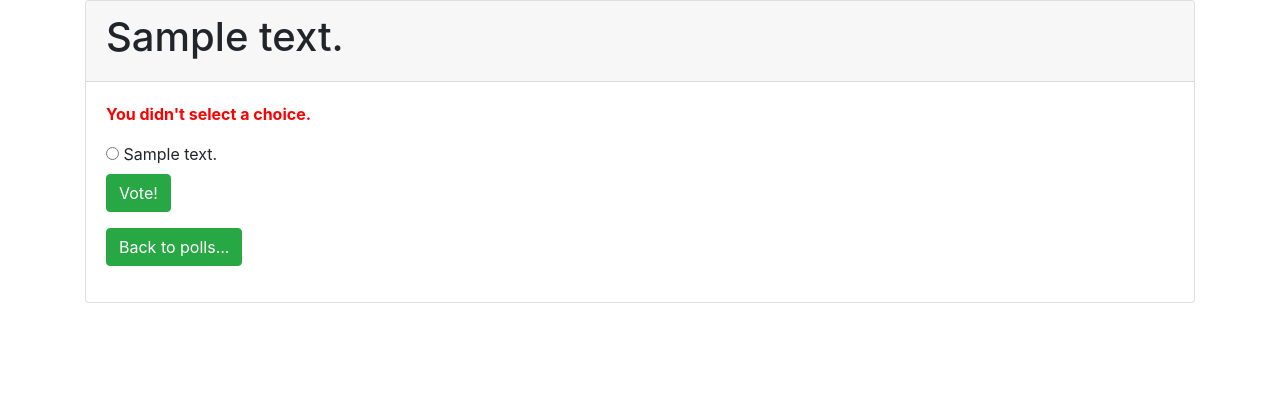
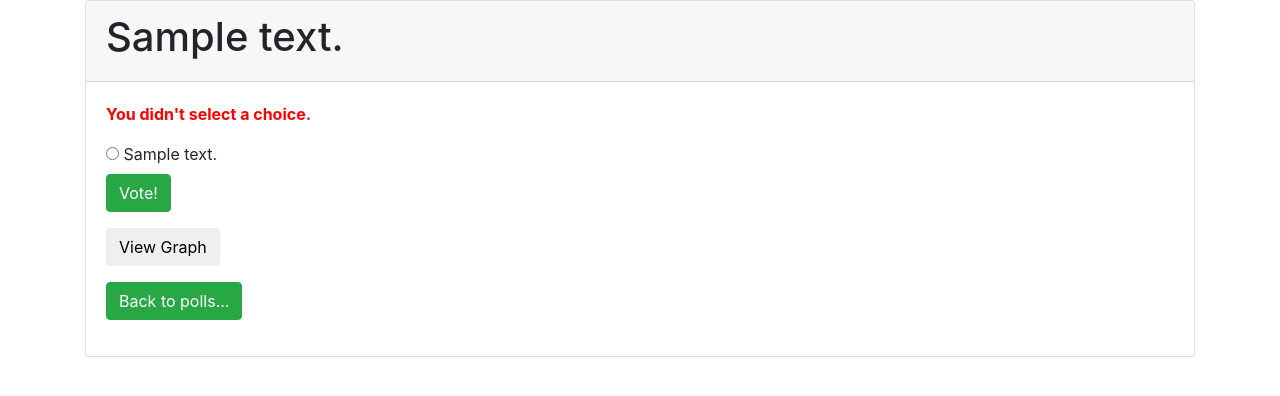
Before and after one commit to alexzlue/RB-Django, a Django app: page /polls/1/vote/ in a window 1280 px wide. Shown: the top 396 px of the page. Run offline with Django 3.2, Linux system fonts and the light colour scheme; tables that the repository leaves empty hold one stand-in row (values such as "Sample post"); some libraries are stand-ins or nearby versions.

Commit message:
css changes and added button to change to graph view

```diff
--- a/mysite/polls/templates/polls/create.html
+++ b/mysite/polls/templates/polls/create.html
@@ -3,7 +3,9 @@
 <link rel="stylesheet" href="http://code.jquery.com/ui/1.8.18/themes/base/jquery-ui.css" type="text/css" media="all" />
 <script src="https://ajax.googleapis.com/ajax/libs/jquery/3.4.1/jquery.min.js"></script>
 {% load static %}
+<link rel="stylesheet" type="type/css" href="{% static 'polls/buttons.css' %}">
 <script src="{% static 'polls/js/jquery.autocomplete.js' %}" type="text/javascript"></script>
+
 <style>
     .autocomplete-suggestions { border: 1px solid #999; background: #FFF; overflow: auto; }
     .autocomplete-suggestion { padding: 2px 5px; white-space: nowrap; overflow: hidden; }
@@ -34,7 +36,7 @@
         <div class="card-body">
                 {% crispy form %}
                 <form action="{% url 'polls:index' %}">
-                    <button type="submit" class="btn btn-success">Back to polls...</button>
+                    <button type="submit" class="btn btn-success" id="back_css">Back to polls...</button>
                 </form>
         </div>
     </div>
--- a/mysite/polls/templates/polls/detail.html
+++ b/mysite/polls/templates/polls/detail.html
@@ -1,5 +1,7 @@
 <link rel="stylesheet" href="https://stackpath.bootstrapcdn.com/bootstrap/4.1.3/css/bootstrap.min.css" integrity="sha384-MCw98/SFnGE8fJT3GXwEOngsV7Zt27NXFoaoApmYm81iuXoPkFOJwJ8ERdknLPMO" crossorigin="anonymous">
 <script src="https://stackpath.bootstrapcdn.com/bootstrap/4.1.3/js/bootstrap.min.js" integrity="sha384-ChfqqxuZUCnJSK3+MXmPNIyE6ZbWh2IMqE241rYiqJxyMiZ6OW/JmZQ5stwEULTy" crossorigin="anonymous"></script>
+{% load static %}
+<link rel="stylesheet" type="type/css" href="{% static 'polls/buttons.css' %}">
 
 <div class='container'>
     <div class='card'>
@@ -14,11 +16,15 @@
                         <input type="radio" name="choice" id="choice{{ forloop.counter }}" value="{{ choice.id }}">
                         <label for="choice{{ forloop.counter }}">{{ choice.choice_text }}</label><br>
                     {% endfor %}
-                    <button type="submit" class="btn btn-success">Vote!</button>
-                    </form>
+                    <button type="submit" class="btn btn-success" id="continue_css">Vote!</button>
+                </form>
 
-                    <form action="{% url 'polls:index' %}">
-                            <button type="submit" class="btn btn-success">Back to polls...</button>
+                <form action="{% url 'polls:graph' question.id %}">
+                    <button type="submit" class="btn" id="graph_css">View Graph</button>
+                </form>
+
+                <form action="{% url 'polls:index' %}">
+                    <button type="submit" class="btn btn-success" id="back_css">Back to polls...</button>
                 </form>
         </div>
     </div>
--- a/mysite/polls/templates/polls/index.html
+++ b/mysite/polls/templates/polls/index.html
@@ -2,6 +2,7 @@
 <script src="https://stackpath.bootstrapcdn.com/bootstrap/4.1.3/js/bootstrap.min.js" integrity="sha384-ChfqqxuZUCnJSK3+MXmPNIyE6ZbWh2IMqE241rYiqJxyMiZ6OW/JmZQ5stwEULTy" crossorigin="anonymous"></script>
 {% load static %}
 <link rel="stylesheet" type="type/css" href="{% static 'polls/style.css' %}">
+<link rel="stylesheet" type="type/css" href="{% static 'polls/buttons.css' %}">
 
 <div class="container">
         <div class="card">
@@ -21,7 +22,7 @@
                 {% endif %}
 
                 <form action="{% url 'polls:create' %}">
-                        <button type="submit" class="btn btn-success">Create a Question?</button>
+                        <button type="submit" class="btn btn-success" id="continue_css">Create a Question?</button>
                 </form>
             </div>
         </div>
```
Also changed, not shown: mysite/polls/static/polls/buttons.css (added, +17 -0 lines), mysite/polls/templates/polls/results.html (+9 -2 lines).
